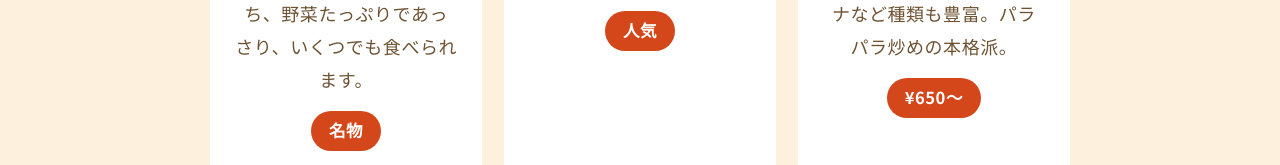
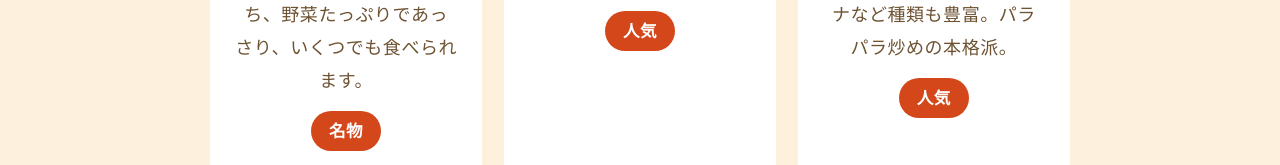
Before and after one commit to jidoukakun0000-rgb/shop-homepage, a plain HTML site: page youkiken/index.html in a window 1280 px wide. Shown: the part 2043-2208 px from the top of the page. Drawn offline with Linux system fonts and the light colour scheme; a web font is replaced by a local one.

Commit message:
feat: チャーハンおすすめカードに人気ラベル追加

```diff
--- a/youkiken/index.html
+++ b/youkiken/index.html
@@ -405,7 +405,7 @@
       <div class="feature-body">
         <h3>チャーハン</h3>
         <p>スープ付きで¥650から。高菜・にんにく・スタミナなど種類も豊富。パラパラ炒めの本格派。</p>
-        <span class="price-tag">¥650〜</span>
+        <span class="price-tag">人気</span>
       </div>
     </div>
   </div>
```
